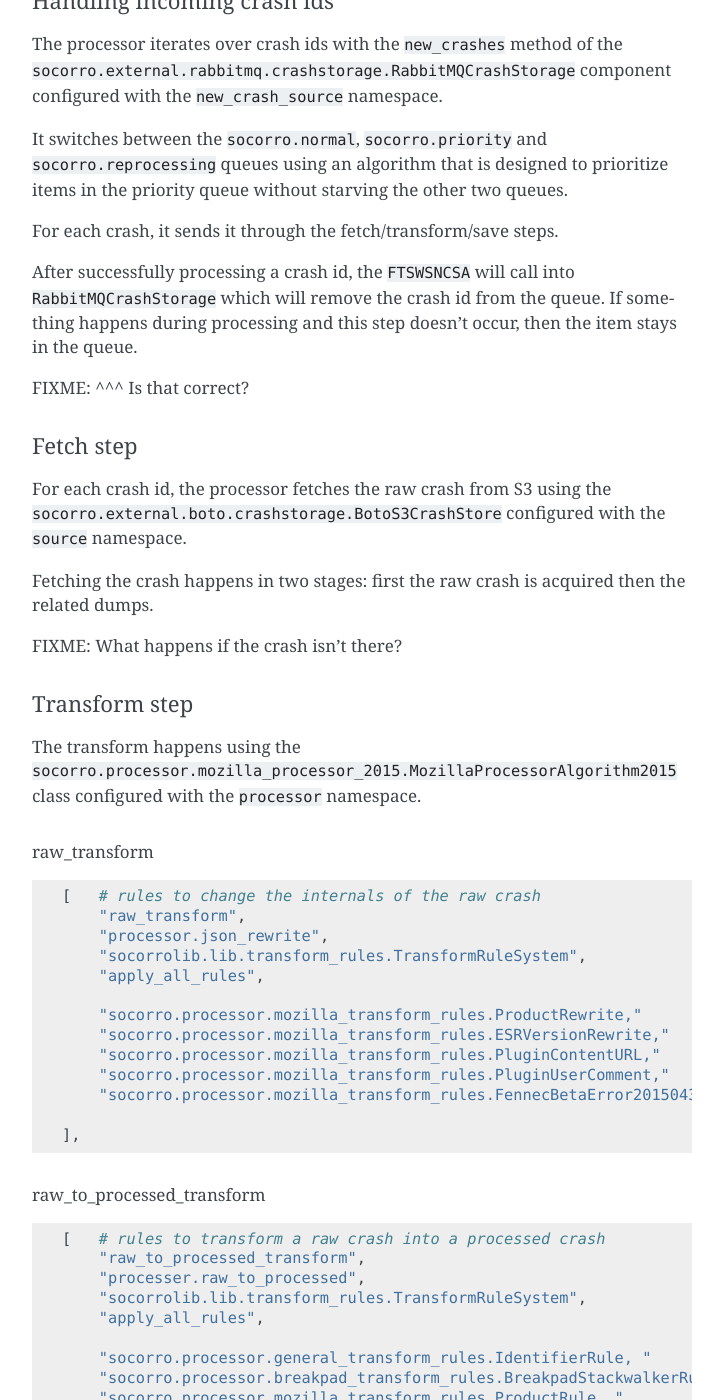
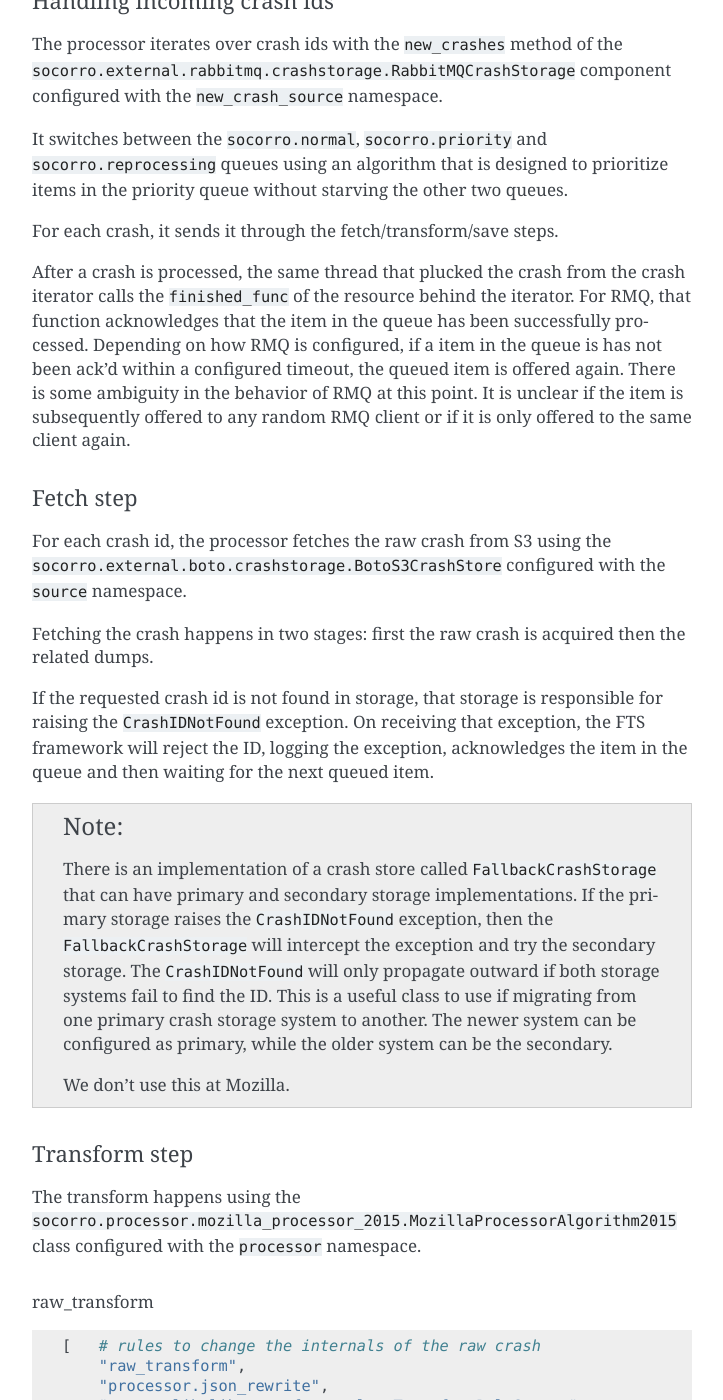
Before and after one commit to willkg/socorro-zero, a Sphinx documentation site: the page built from docs/arch_processor.rst, in a window 1280 px wide and 1400 px high, scrolled down 1266 px. Shown: the whole window, without its empty margins (388-1111 px from the left). Built offline with Sphinx 7.4.7, drawn with Linux system fonts in a browser that asks for light colours.

Commit message:
Fix FIXMEs based on Lars' comments

```diff
--- a/docs/arch_processor.rst
+++ b/docs/arch_processor.rst
@@ -69,12 +69,14 @@ prioritize items in the priority queue without starving the other two queues.
 
 For each crash, it sends it through the fetch/transform/save steps.
 
-After successfully processing a crash id, the ``FTSWSNCSA`` will call into
-``RabbitMQCrashStorage`` which will remove the crash id from the queue. If
-something happens during processing and this step doesn't occur, then the item
-stays in the queue.
-
-FIXME: ^^^ Is that correct?
+After a crash is processed, the same thread that plucked the crash from the
+crash iterator calls the ``finished_func`` of the resource behind the iterator.
+For RMQ, that function acknowledges that the item in the queue has been
+successfully processed. Depending on how RMQ is configured, if a item in the
+queue is has not been ack'd within a configured timeout, the queued item is
+offered again. There is some ambiguity in the behavior of RMQ at this point. It
+is unclear if the item is subsequently offered to any random RMQ client or if it
+is only offered to the same client again.
 
 
 Fetch step
@@ -87,7 +89,23 @@ For each crash id, the processor fetches the raw crash from S3 using the
 Fetching the crash happens in two stages: first the raw crash is acquired then
 the related dumps.
 
-FIXME: What happens if the crash isn't there?
+If the requested crash id is not found in storage, that storage is responsible
+for raising the ``CrashIDNotFound`` exception. On receiving that exception, the
+FTS framework will reject the ID, logging the exception, acknowledges the item
+in the queue and then waiting for the next queued item.
+
+.. Note::
+
+   There is an implementation of a crash store called ``FallbackCrashStorage``
+   that can have primary and secondary storage implementations. If the primary
+   storage raises the ``CrashIDNotFound`` exception, then the
+   ``FallbackCrashStorage`` will intercept the exception and try the secondary
+   storage. The ``CrashIDNotFound`` will only propagate outward if both storage
+   systems fail to find the ID. This is a useful class to use if migrating from
+   one primary crash storage system to another. The newer system can be
+   configured as primary, while the older system can be the secondary.
+
+   We don't use this at Mozilla.
 
 
 Transform step
```
